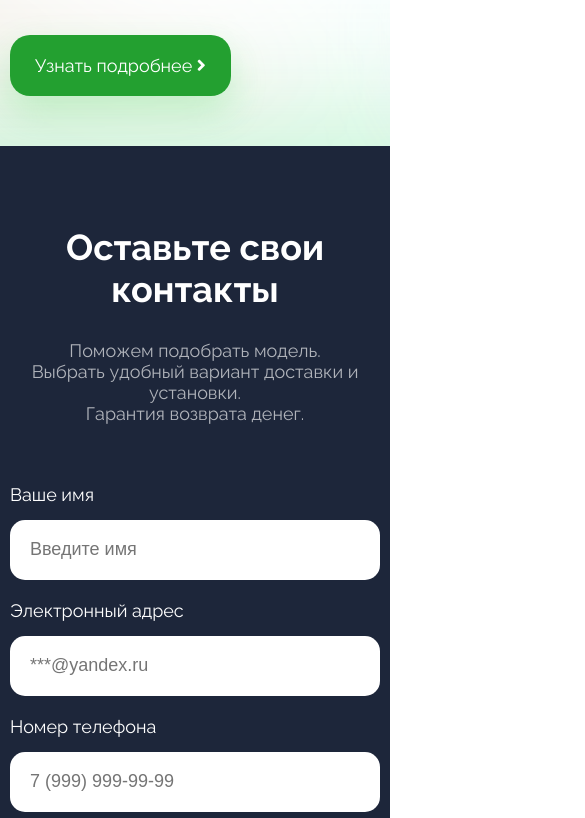
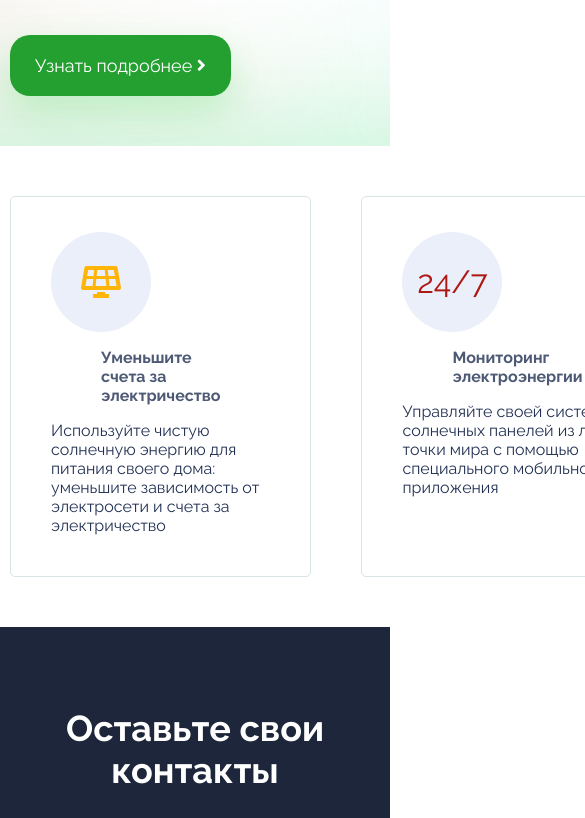
Before and after one commit to notfullon/green-corp-landing, a plain HTML site: page index.html in a window 390 px wide. Shown: the part 565-1383 px from the top of the page, 585 px wide, since content can reach past the window. Drawn offline with nearby package versions, Linux system fonts and the light colour scheme.

Commit message:
create benefits blocks

```diff
--- a/index.html
+++ b/index.html
@@ -1,23 +1,20 @@
 <!DOCTYPE html>
 <html lang="en">
+
 <head>
   <link rel="stylesheet" href="main.css" />
-    <link
-      href="https://fonts.googleapis.com/css2?family=Raleway:wght@100;300;400;500;600;700;800&display=swap"
-      rel="stylesheet"
-    />
+  <link href="https://fonts.googleapis.com/css2?family=Raleway:wght@100;300;400;500;600;700;800&display=swap"
+    rel="stylesheet" />
   <link rel="stylesheet" href="https://cdnjs.cloudflare.com/ajax/libs/font-awesome/5.15.4/css/all.min.css"
-    integrity="sha512-1ycn6IcaQQ40/MKBW2W4Rhis/DbILU74C1vSrLJxCq57o941Ym01SwNsOMqvEBFlcgUa6xLiPY/NS5R+E6ztJQ==" crossorigin="anonymous" referrerpolicy="no-referrer"
-    />
-   <link
-   rel="stylesheet"
-   href="https://cdnjs.cloudflare.com/ajax/libs/animate.css/4.1.1/animate.min.css"
- />
+    integrity="sha512-1ycn6IcaQQ40/MKBW2W4Rhis/DbILU74C1vSrLJxCq57o941Ym01SwNsOMqvEBFlcgUa6xLiPY/NS5R+E6ztJQ=="
+    crossorigin="anonymous" referrerpolicy="no-referrer" />
+  <link rel="stylesheet" href="https://cdnjs.cloudflare.com/ajax/libs/animate.css/4.1.1/animate.min.css" />
   <meta charset="UTF-8" />
   <meta http-equiv="X-UA-Compatible" content="IE=edge" />
   <meta name="viewport" content="width=device-width, initial-scale=1.0" />
   <title>Солнечные батареи GreenCorp</title>
 </head>
+
 <body>
   <header>
     <img alt="Логотип" class="header__logo" src="img/logo.svg" />
@@ -40,13 +37,37 @@
     </div>
     <div class="about__images animate__animated animate__fadeInRight animate__slow">
       <img alt="Солнышко" class="about__sun-image" src="img/sun.png" />
-        <img
-          alt="Солнечная панель"
-          class="about__image"
-          src="img/solar-panel.png"
-        />
+      <img alt="Солнечная панель" class="about__image" src="img/solar-panel.png" />
     </div>
   </section>
+  <section class="features" id="features">
+    <div class="cards">
+      <div class='card'>
+        <div class='card__logo'>
+          <i class="fas fa-solar-panel"></i>
+        </div>
+        <h3>Уменьшите счета за электричество</h3>
+        <p>Используйте чистую солнечную энергию для питания своего дома: уменьшите зависимость от электросети и счета за
+          электричество</p>
+      </div>
+      <div class='card'>
+        <div class='card__logo'> 24/7
+        </div>
+        <h3>Мониторинг электроэнергии</h3>
+        <p>Управляйте своей системой солнечных панелей из любой точки мира с помощью специального мобильного приложения
+        </p>
+      </div>
+      <div class='card'>
+        <div class='card__logo'>
+          <i class="fas fa-chart-line"></i>
+        </div>
+        <h3>Максимальная эффективность</h3>
+        <p>Солнечные панели GreenRobotic обеспечивают максимальное производство энергии круглый год, даже на крышах со
+          сложными углами</p>
+      </div>
+    </div>
+  </section>
+
   <section class="form">
     <div class="form__containter">
       <h1>Оставьте свои контакты</h1>
@@ -115,4 +136,5 @@
     <div class="footer__copyright">GreenCorp © 2022</div>
   </footer>
 </body>
+
 </html>
--- a/main.css
+++ b/main.css
@@ -3,6 +3,7 @@ body {
   color: #213053;
   margin: 0;
 }
+
 header {
   display: flex;
   justify-content: space-between;
@@ -53,11 +54,11 @@ button {
 }
 
 @keyframes rotation {
-  0%{
+  0% {
     transform: rotate(0deg);
   }
 
-  100%{
+  100% {
     transform: rotate(360deg);
   }
 }
@@ -78,11 +79,13 @@ button {
   font-size: 70px;
   line-height: 76px;
 }
+
 .about p {
   font-size: 18px;
   line-height: 30px;
   opacity: 0.8;
 }
+
 .about button {
   font-size: 18px;
   border-radius: 20px;
@@ -93,6 +96,59 @@ button {
 .about__info {
   max-width: 550px;
 }
+
+.features {
+  background-color: #fff;
+  padding-top: 115px;
+  padding-left: 60px;
+  padding-right: 60px;
+}
+
+.cards {
+  display: flex;
+}
+
+.cards :nth-child(2) {
+  margin-left: 50px;
+  margin-right: 50px;
+}
+
+.card {
+  padding: 35px 40px 25px 40px;
+  border: 1px solid #D9E4E6;
+  border-radius: 5px;
+}
+
+.card h3 {
+  font-size: 16px;
+  font-weight: 22px;
+  opacity: 0.8;
+}
+
+.card__logo {
+  height: 100px;
+  width: 100px;
+  font-size: 32px;
+  font-style: 700;
+  background-color: #eaeff9;
+  border-radius: 50%;
+  display: flex;
+  align-items: center;
+  justify-content: center;
+}
+
+.cards :nth-child(1) .card__logo {
+  color: #ffb406;
+}
+
+.cards :nth-child(2) .card__logo {
+  color: #ad1714;
+}
+
+.cards :nth-child(3) .card__logo {
+  color: #22a030;
+}
+
 
 .form__containter {
   width: 550px;
@@ -136,7 +192,8 @@ button {
   padding-bottom: 15px;
 }
 
-.form input, .form select {
+.form input,
+.form select {
   font-size: 18px;
   color: #213053;
   height: 60px;
@@ -221,6 +278,17 @@ margin-bottom: 15px;
     width: 75px;
     height: 75px;
   }
+
+  .features {
+    padding-top: 50px;
+    padding-bottom: 50px;
+    padding-left: 10px;
+    padding-right: 10px;
+  }
+
+  .cards {
+    grid-template-columns: auto;
+  }
 }
 
 /* Мобильные устройства */
@@ -271,4 +339,15 @@ margin-bottom: 15px;
   .footer__container {
     flex-direction: column;
   }
+
+  .features {
+    padding-top: 50px;
+    padding-bottom: 50px;
+    padding-left: 10px;
+    padding-right: 10px;
   }
+
+  .cards {
+    grid-template-columns: auto;
+  }
+}
```
Lines whose indentation alone changed are shown as unchanged.
